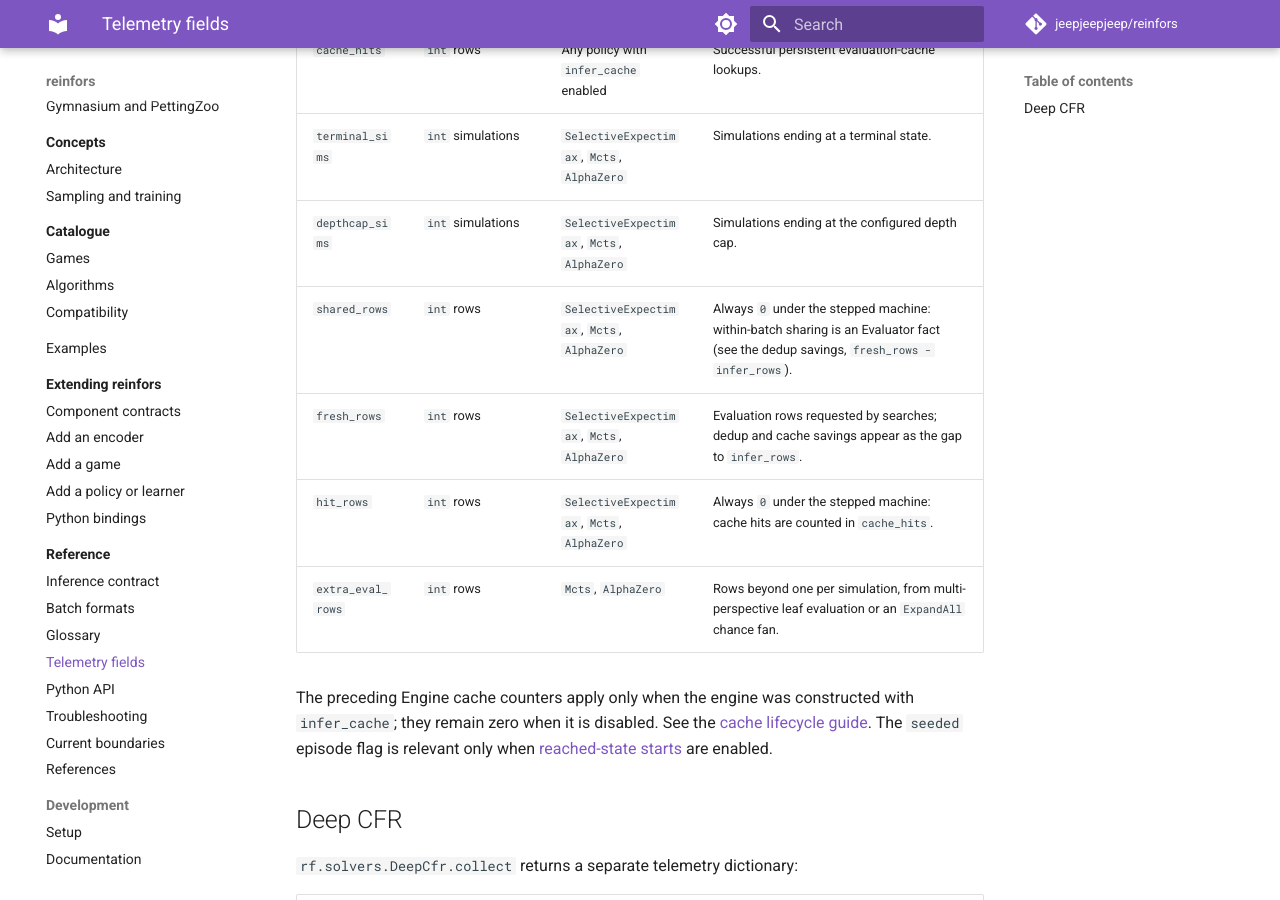
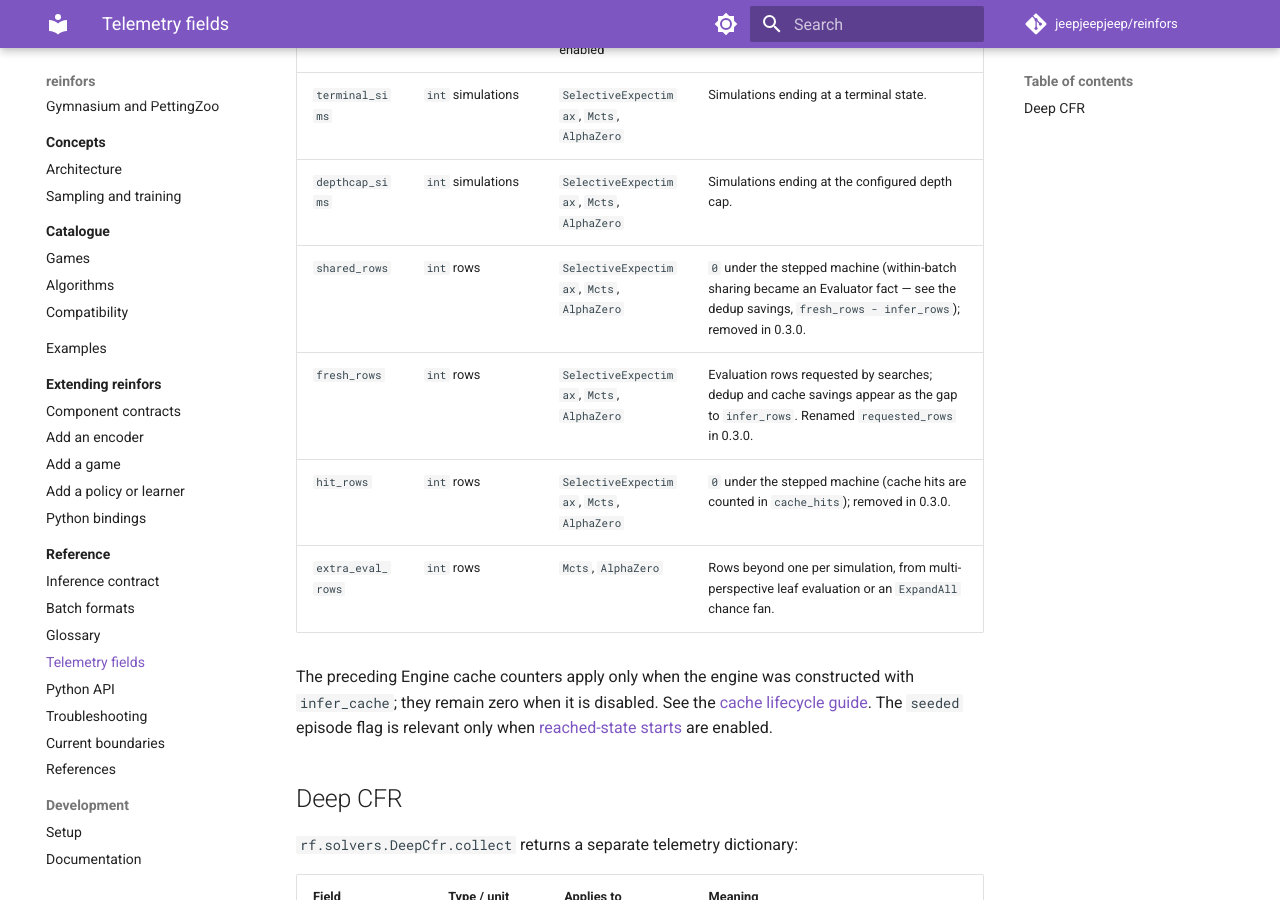
Before and after one commit to jeepjeepjeep/reinfors, an MkDocs documentation site: the page built from docs/reference/telemetry-fields.md, in a window 1280 px wide and 900 px high, scrolled down 1358 px. Built offline with MkDocs 1.6.1 and Material for MkDocs 9.7.7, drawn with Linux system fonts in a browser that asks for light colours; comment, search, counter and statistics services are not loaded.

Commit message:
docs: mark zeroed telemetry fields as removed in 0.3.0

```diff
--- a/docs/reference/telemetry-fields.md
+++ b/docs/reference/telemetry-fields.md
@@ -23,9 +23,9 @@ disagreement from `EpsilonGreedyQ` as measured agreement.
 | `cache_hits` | `int` rows | Any policy with `infer_cache` enabled | Successful persistent evaluation-cache lookups. |
 | `terminal_sims` | `int` simulations | `SelectiveExpectimax`, `Mcts`, `AlphaZero` | Simulations ending at a terminal state. |
 | `depthcap_sims` | `int` simulations | `SelectiveExpectimax`, `Mcts`, `AlphaZero` | Simulations ending at the configured depth cap. |
-| `shared_rows` | `int` rows | `SelectiveExpectimax`, `Mcts`, `AlphaZero` | Always `0` under the stepped machine: within-batch sharing is an Evaluator fact (see the dedup savings, `fresh_rows - infer_rows`). |
-| `fresh_rows` | `int` rows | `SelectiveExpectimax`, `Mcts`, `AlphaZero` | Evaluation rows requested by searches; dedup and cache savings appear as the gap to `infer_rows`. |
-| `hit_rows` | `int` rows | `SelectiveExpectimax`, `Mcts`, `AlphaZero` | Always `0` under the stepped machine: cache hits are counted in `cache_hits`. |
+| `shared_rows` | `int` rows | `SelectiveExpectimax`, `Mcts`, `AlphaZero` | `0` under the stepped machine (within-batch sharing became an Evaluator fact — see the dedup savings, `fresh_rows - infer_rows`); removed in 0.3.0. |
+| `fresh_rows` | `int` rows | `SelectiveExpectimax`, `Mcts`, `AlphaZero` | Evaluation rows requested by searches; dedup and cache savings appear as the gap to `infer_rows`. Renamed `requested_rows` in 0.3.0. |
+| `hit_rows` | `int` rows | `SelectiveExpectimax`, `Mcts`, `AlphaZero` | `0` under the stepped machine (cache hits are counted in `cache_hits`); removed in 0.3.0. |
 | `extra_eval_rows` | `int` rows | `Mcts`, `AlphaZero` | Rows beyond one per simulation, from multi-perspective leaf evaluation or an `ExpandAll` chance fan. |
 
 The preceding Engine cache counters apply only when the engine was constructed with `infer_cache`;
```
